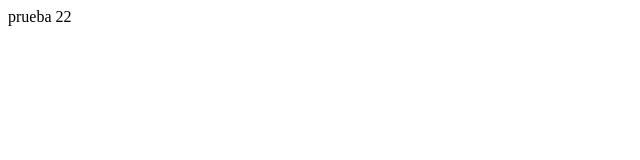
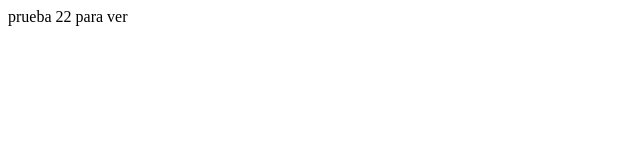
Before and after one commit to chisx90/IvanAppandTech, a plain HTML site: page index.html in a window 1280 px wide. Shown: the full height of the page, 0-640 px from the left. Drawn offline with Linux system fonts and the light colour scheme.

Commit message:
prueba commit

```diff
--- a/index.html
+++ b/index.html
@@ -5,6 +5,6 @@
     <title></title>
   </head>
   <body>
-prueba 22
+prueba 22 para ver
   </body>
 </html>
```
